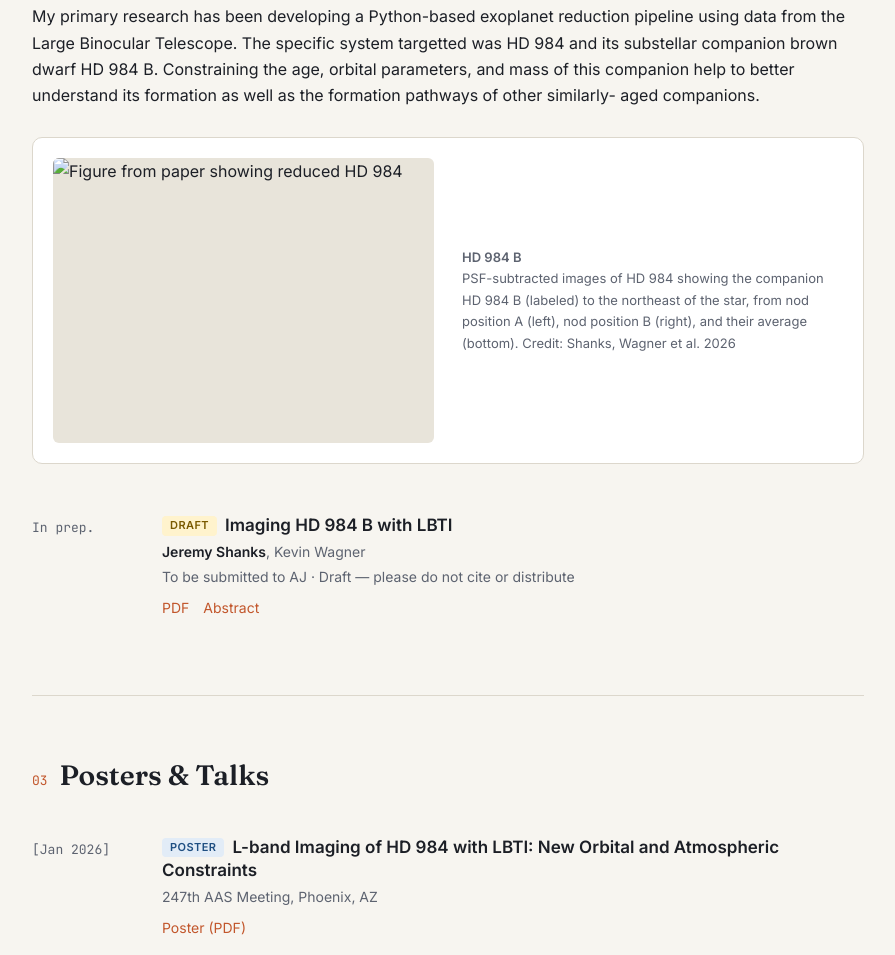
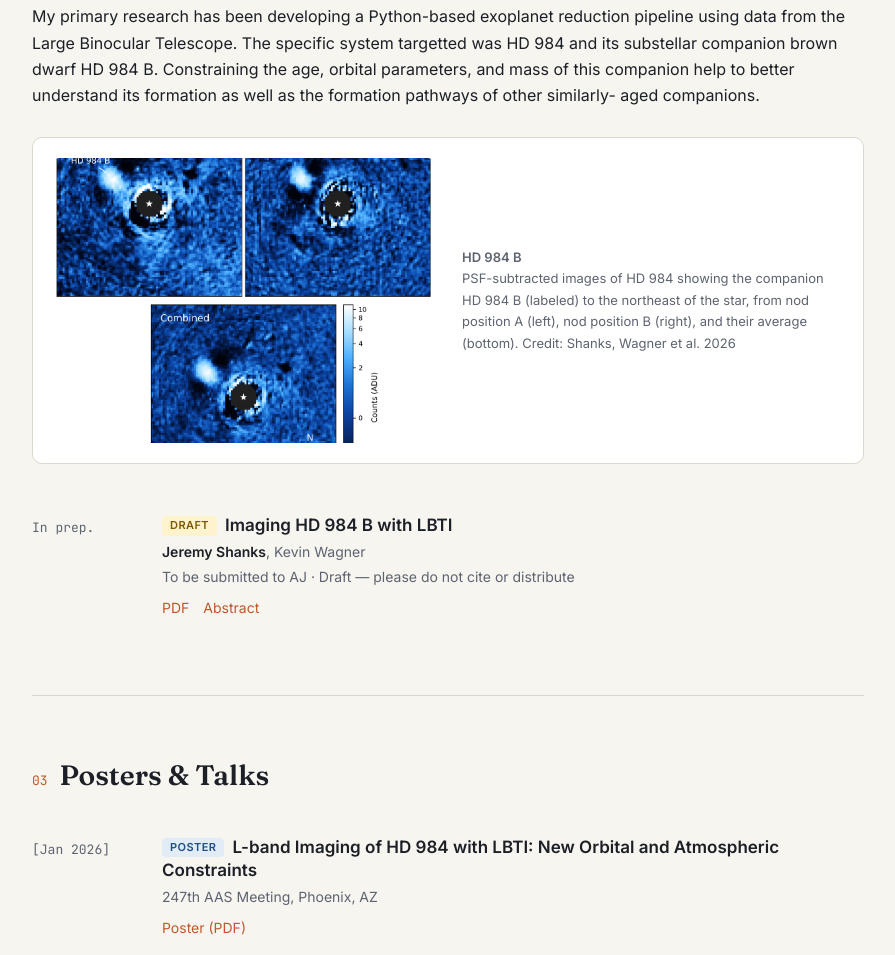
Before and after one commit to Jeremy-Shanks/Jeremy-Shanks.github.io, a plain HTML site: page index.html in a window 1280 px wide. Shown: the part 939-1894 px from the top of the page, without its empty margins (192-1087 px from the left). Drawn offline with Linux system fonts and the light colour scheme.

Commit message:
Update index.html

```diff
--- a/index.html
+++ b/index.html
@@ -149,7 +149,7 @@
     aged companions.</p>
 
     <figure class="feature">
-      <img src="HD984_PCA_Nods_KL10.pdf" alt="Figure from paper showing reduced HD 984">
+      <img src="HD984_PCA_Nods_KL10.png" alt="Figure from paper showing reduced HD 984">
       <figcaption><b>HD 984 B</b><br>PSF-subtracted images of HD 984 showing the companion HD 984 B (labeled) to the northeast of the star, from nod
 position A (left), nod position B (right), and their average (bottom).  Credit: Shanks, Wagner et al. 2026</figcaption>
     </figure>
@@ -173,8 +173,7 @@ position A (left), nod position B (right), and their average (bottom).  Credit:
     <div class="entry">
       <div class="date">[Jan 2026]</div>
       <div>
-        <h3><span class="badge poster">Poster</span>L-band Imaging of HD 984 with LBTI: New Orbital and
-Atmospheric Constraints</h3>
+        <h3><span class="badge poster">Poster</span>L-band Imaging of HD 984 with LBTI: New Orbital and Atmospheric Constraints</h3>
         <div class="meta">247th AAS Meeting, Phoenix, AZ</div>
         <div class="actions"><a href="aas (iPosterSessions - an aMuze! Interactive system) (1).pdf">Poster (PDF)</a>
       </div>
```
